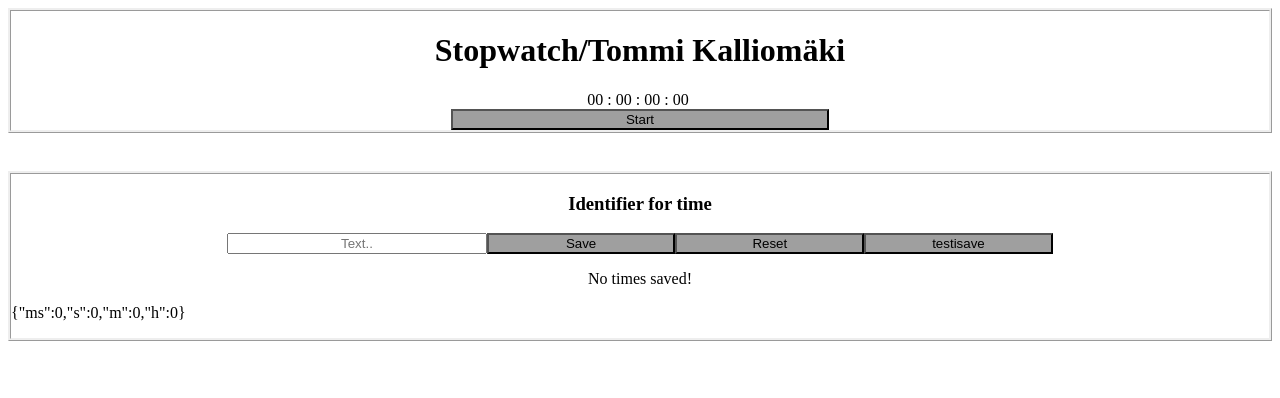
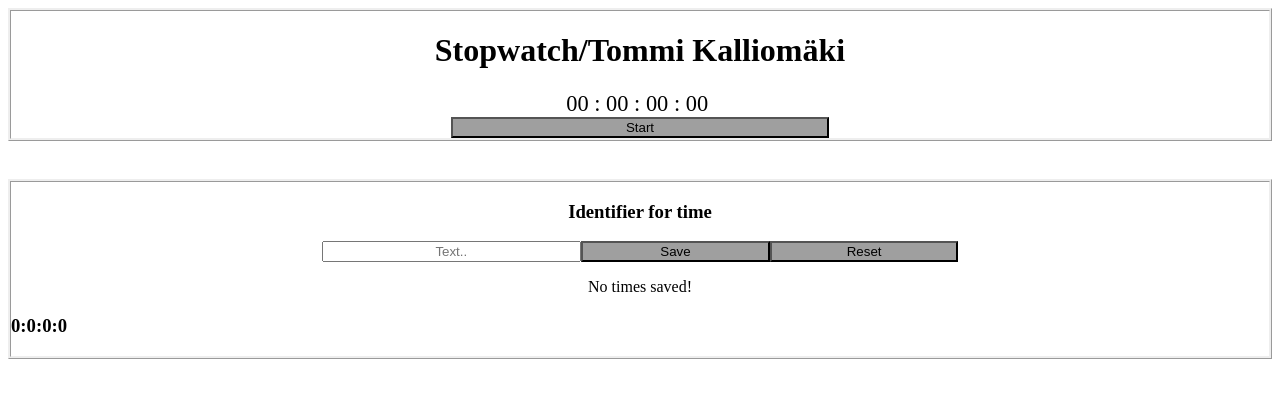
Before and after one commit to TommiKall/reactstopwatch, a React (Create React App) app: page / in a window 1280 px wide. Shown: the top 398 px of the page. Built offline with nearby package versions, Linux system fonts and the light colour scheme; the HTML template or start-up script is replaced by a standard one.

Commit message:
ajan tallennuksen kanssa vääntö

```diff
--- a/src/App.css
+++ b/src/App.css
@@ -12,10 +12,7 @@
     display: flex;
     justify-content: center;
     color: black;
-    /*width: 30%;
-    margin-left: 35%;
-    margin-right: 35%;*/
-    font-size: 100%;
+    font-size: 140%;
 
 
 }
@@ -67,6 +64,7 @@ ul{
 li {
     padding: 5px;
     border-bottom: 1px solid #141823;
+
   }
 
   li:hover {
--- a/src/App.js
+++ b/src/App.js
@@ -61,10 +61,11 @@ function App() {
 
 
 
-
+ //erilaisia väsäyksiä saada aika tallentumaan, mutta ei onnistunut propsien tai eventien avulla itselläni
+ // const save sai sen näkymään consolelogissa, funktiolla sain sen ruudulle päivittymään
  const save = () => {
    console.log(time);
-   console.log(JSON.stringify(time))
+   JSON.stringify(time)
 
 
  };
@@ -72,6 +73,36 @@ function App() {
  const save2 = JSON.stringify(time);
 
 
+
+  const save4 = ({time}) => {
+    return(
+      console.log(JSON.stringify(time))
+    );
+  }
+
+
+  const sata = ({time}) => {
+    return(
+
+      JSON.stringify(time)
+
+    );
+  }
+
+  function Savedtime() {
+    return(
+      <h3 className="time">{JSON.stringify(time.h)}:{JSON.stringify(time.m)}:{JSON.stringify(time.s)}:{JSON.stringify(time.ms)}</h3>
+    );
+  }
+
+
+
+
+
+
+
+
+ //testei
 
 
 
@@ -88,8 +119,9 @@ function App() {
 
       <div className="saver">
         < Saver />
-        <p>{save2}</p>
-
+        <p>{sata}</p>
+        <p>{Savedtime}</p>
+        <Savedtime/>
 
 
 
--- a/src/Saver.js
+++ b/src/Saver.js
@@ -1,14 +1,14 @@
 import React, {useState} from 'react';
-
-
-
+import time from './App';
+import Display from './Display';
+import Savedtime from './App';
 
 
 
 const Saver = () => {
   const [items, setItems] = useState([]);
   const [value, setValue] = useState("");
-  const [time,setTime]= useState({ms:0,s:0,m:0,h:0});
+
 
   const saveItem = () => {
     // lisää listaan
@@ -33,12 +33,8 @@ const Saver = () => {
     setItems(filtered);
   };
 
-  const save = () =>{
-    //console.log({setTime});
-    //console.log(setInterv(event.target.value));
-    console.log(this.setTime);
 
-  };
+
 
 
 
@@ -56,8 +52,6 @@ const Saver = () => {
 
 
       <button className="buttonsaver" onClick={() => setItems([])}>Reset</button>
-
-      <button className="buttonsaver" onClick={() => save([])}>testisave</button>
 
 
 
```
Also changed, not shown: readme.txt, 1 other file (tests, documents, lock files or other folders).
